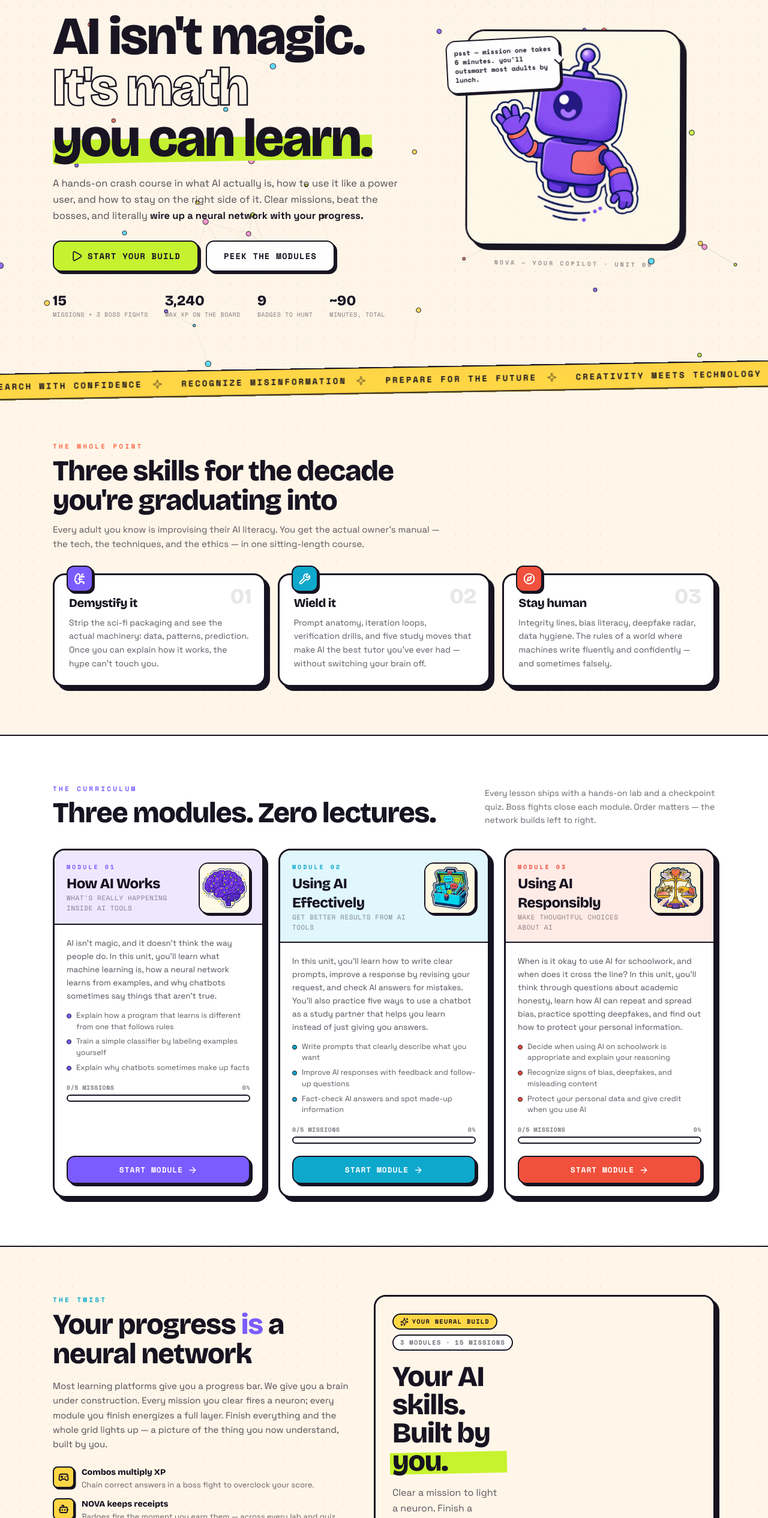
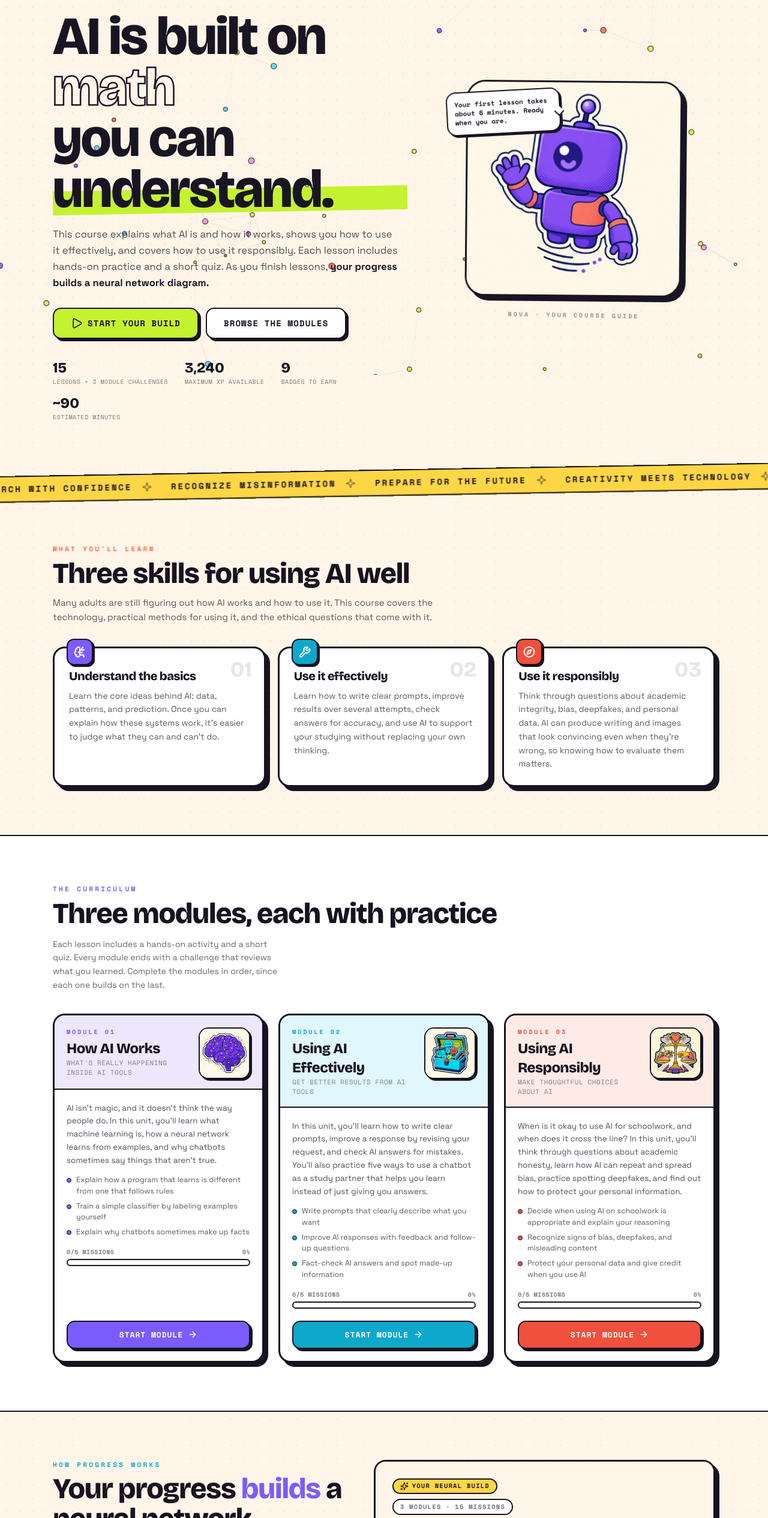
Before and after one commit to AnishVDev/Neuro-High, a Next.js app: page / in a window 1280 px wide. Shown: the part 175-2706 px from the top of the page at 60% size. Built offline with nearby package versions, Linux system fonts and the light colour scheme.

Commit message:
Update page.tsx

```diff
--- a/src/app/page.tsx
+++ b/src/app/page.tsx
@@ -13,22 +13,22 @@ const PILLARS = [
     icon: BrainCircuit,
     color: "#7B5CFF",
     num: "01",
-    title: "Demystify it",
-    text: "Strip the sci-fi packaging and see the actual machinery: data, patterns, prediction. Once you can explain how it works, the hype can't touch you.",
+    title: "Understand the basics",
+    text: "Learn the core ideas behind AI: data, patterns, and prediction. Once you can explain how these systems work, it's easier to judge what they can and can't do.",
   },
   {
     icon: Wrench,
     color: "#0EA8CC",
     num: "02",
-    title: "Wield it",
-    text: "Prompt anatomy, iteration loops, verification drills, and five study moves that make AI the best tutor you've ever had — without switching your brain off.",
+    title: "Use it effectively",
+    text: "Learn how to write clear prompts, improve results over several attempts, check answers for accuracy, and use AI to support your studying without replacing your own thinking.",
   },
   {
     icon: Compass,
     color: "#F0503C",
     num: "03",
-    title: "Stay human",
-    text: "Integrity lines, bias literacy, deepfake radar, data hygiene. The rules of a world where machines write fluently and confidently — and sometimes falsely.",
+    title: "Use it responsibly",
+    text: "Think through questions about academic integrity, bias, deepfakes, and personal data. AI can produce writing and images that look convincing even when they're wrong, so knowing how to evaluate them matters.",
   },
 ];
 
@@ -42,35 +42,35 @@ export default function HomePage() {
           <div>
             <div className="flex flex-wrap gap-2">
               <span className="chip bg-sun text-ink">AI literacy · grades 9–12</span>
-              <span className="chip bg-white text-ink/70">no account · no cost · no homework energy</span>
+              <span className="chip bg-white text-ink/70">free · no account needed</span>
             </div>
             <h1 className="mt-5 font-display text-[clamp(2.9rem,7.5vw,5.6rem)] font-extrabold leading-[0.95] tracking-tight text-ink">
-              AI isn't magic.
+              AI is built on
               <br />
-              <span className="text-outline">It's math</span>
+              <span className="text-outline">math</span>
               <br />
               <span className="relative inline-block">
-                <span className="relative z-10">you can learn.</span>
+                <span className="relative z-10">you can understand.</span>
                 <span className="absolute inset-x-0 bottom-1 z-0 h-[0.45em] -rotate-1 bg-lime" aria-hidden />
               </span>
             </h1>
             <p className="mt-5 max-w-xl text-[16.5px] leading-relaxed text-ink/75">
-              A hands-on crash course in what AI actually is, how to use it like a power
-              user, and how to stay on the right side of it. Clear missions, beat the
-              bosses, and literally <strong className="text-ink">wire up a neural network with your progress.</strong>
+              This course explains what AI is and how it works, shows you how to use it effectively,
+              and covers how to use it responsibly. Each lesson includes hands-on practice and a short
+              quiz. As you finish lessons, <strong className="text-ink">your progress builds a neural network diagram.</strong>
             </p>
             <div className="mt-7 flex flex-wrap items-center gap-3">
               <StartCta className="btn btn-primary !px-7 !py-3.5 !text-sm" />
               <Link href="#modules" className="btn btn-ghost !px-7 !py-3.5 !text-sm">
-                Peek the modules
+                Browse the modules
               </Link>
             </div>
             <div className="mt-8 flex flex-wrap gap-x-7 gap-y-3">
               {[
-                [`${TOTAL_LESSONS}`, "missions + 3 boss fights"],
-                [`${MAX_XP.toLocaleString()}`, "max XP on the board"],
-                ["9", "badges to hunt"],
-                ["~90", "minutes, total"],
+                [`${TOTAL_LESSONS}`, "lessons + 3 module challenges"],
+                [`${MAX_XP.toLocaleString()}`, "maximum XP available"],
+                ["9", "badges to earn"],
+                ["~90", "estimated minutes"],
               ].map(([v, l]) => (
                 <div key={l}>
                   <p className="font-display text-2xl font-extrabold text-ink">{v}</p>
@@ -83,19 +83,19 @@ export default function HomePage() {
           {/* NOVA */}
           <div className="relative mx-auto w-fit">
             <div className="absolute -left-6 top-2 z-10 hidden max-w-[190px] -rotate-3 rounded-2xl border-2 border-ink bg-white p-3 font-mono text-[11px] font-bold leading-snug text-ink shadow-[3px_3px_0_#171321] sm:block lg:-left-8">
-              psst — mission one takes 6 minutes. you'll outsmart most adults by lunch.
+              Your first lesson takes about 6 minutes. Ready when you are.
               <span className="absolute -right-1.5 top-8 size-3 rotate-45 border-b-2 border-r-2 border-ink bg-white" />
             </div>
             <Image
               src="/img/nova-bot.png"
-              alt="NOVA, your robot copilot, waving hello"
+              alt="NOVA, your course guide, waving hello"
               width={360}
               height={360}
               priority
               className="animate-float w-56 rounded-[2rem] border-[3px] border-ink bg-white shadow-[8px_8px_0_#171321] sm:w-64 lg:w-[360px]"
             />
             <p className="mt-4 rotate-1 text-center font-mono text-[10px] font-bold uppercase tracking-[0.3em] text-ink/45">
-              NOVA — your copilot · unit 09
+              NOVA · your course guide
             </p>
           </div>
         </div>
@@ -105,13 +105,13 @@ export default function HomePage() {
 
       {/* ─── PILLARS ──────────────────────────────────────────── */}
       <section className="mx-auto max-w-6xl px-4 py-16 sm:px-6 lg:py-20">
-        <p className="font-mono text-[11px] font-bold uppercase tracking-[0.3em] text-coral">The whole point</p>
+        <p className="font-mono text-[11px] font-bold uppercase tracking-[0.3em] text-coral">What you'll learn</p>
         <h2 className="mt-2 max-w-2xl font-display text-4xl font-extrabold leading-[1.02] tracking-tight text-ink sm:text-5xl">
-          Three skills for the decade you're graduating into
+          Three skills for using AI well
         </h2>
         <p className="mt-3 max-w-2xl text-[15px] leading-relaxed text-ink/70">
-          Every adult you know is improvising their AI literacy. You get the actual owner's
-          manual — the tech, the techniques, and the ethics — in one sitting-length course.
+          Many adults are still figuring out how AI works and how to use it. This course covers the
+          technology, practical methods for using it, and the ethical questions that come with it.
         </p>
         <div className="mt-9 grid gap-5 md:grid-cols-3">
           {PILLARS.map((p) => (
@@ -137,12 +137,13 @@ export default function HomePage() {
             <div>
               <p className="font-mono text-[11px] font-bold uppercase tracking-[0.3em] text-vio">The curriculum</p>
               <h2 className="mt-2 font-display text-4xl font-extrabold tracking-tight text-ink sm:text-5xl">
-                Three modules. Zero lectures.
+                Three modules, each with practice
               </h2>
             </div>
             <p className="max-w-sm text-sm leading-relaxed text-ink/65">
-              Every lesson ships with a hands-on lab and a checkpoint quiz. Boss fights close each
-              module. Order matters — the network builds left to right.
+              Each lesson includes a hands-on activity and a short quiz. Every module ends with a
+              challenge that reviews what you learned. Complete the modules in order, since each one
+              builds on the last.
             </p>
           </div>
           <div className="mt-9 grid gap-6 md:grid-cols-3">
@@ -157,21 +158,21 @@ export default function HomePage() {
       <section className="mx-auto max-w-6xl px-4 py-16 sm:px-6 lg:py-20">
         <div className="grid items-start gap-10 lg:grid-cols-[1fr_1.15fr]">
           <div>
-            <p className="font-mono text-[11px] font-bold uppercase tracking-[0.3em] text-aqua-deep">The twist</p>
+            <p className="font-mono text-[11px] font-bold uppercase tracking-[0.3em] text-aqua-deep">How progress works</p>
             <h2 className="mt-2 font-display text-4xl font-extrabold leading-[1.03] tracking-tight text-ink sm:text-5xl">
-              Your progress <span className="text-vio">is</span> a neural network
+              Your progress <span className="text-vio">builds</span> a neural network
             </h2>
             <p className="mt-4 text-[15px] leading-relaxed text-ink/75">
-              Most learning platforms give you a progress bar. We give you a brain under
-              construction. Every mission you clear fires a neuron; every module you finish
-              energizes a full layer. Finish everything and the whole grid lights up —
-              a picture of the thing you now understand, built by you.
+              Instead of a standard progress bar, your progress is shown as a neural network. Each
+              lesson you complete activates a neuron, and finishing a module lights up a full layer.
+              When you complete the course, the whole network is active, showing the concepts you've
+              learned.
             </p>
             <ul className="mt-6 space-y-3">
               {[
-                [Gamepad2, "Combos multiply XP", "Chain correct answers in a boss fight to overclock your score."],
-                [Bot, "NOVA keeps receipts", "Badges fire the moment you earn them — across every lab and quiz."],
-                [GraduationCap, "Ranks, not grades", "Bootloader → Singularity. Eight ranks, each with its own swagger."],
+                [Gamepad2, "Streaks earn bonus XP", "Answer several questions correctly in a row during a challenge to multiply your points."],
+                [Bot, "Badges as you go", "You earn badges by finishing activities and quizzes. NOVA lets you know as soon as you earn one."],
+                [GraduationCap, "Ranks show your growth", "Earn XP to move up eight ranks, from Bootloader to Singularity."],
               ].map(([Icon, t, d]) => (
                 <li key={String(t)} className="flex items-start gap-3">
                   <span className="grid size-9 shrink-0 place-items-center rounded-lg border-2 border-ink bg-sun shadow-[2.5px_2.5px_0_#171321]">
@@ -187,7 +188,7 @@ export default function HomePage() {
             <div className="mt-7 flex flex-wrap gap-3">
               <StartCta className="btn btn-violet !px-6 !py-3 !text-xs" small />
               <Link href="/dashboard" className="btn btn-ghost !px-6 !py-3 !text-xs">
-                Open mission control
+                View your dashboard
               </Link>
             </div>
           </div>
@@ -198,11 +199,12 @@ export default function HomePage() {
       {/* ─── PLEDGE STRIP ─────────────────────────────────────── */}
       <section className="border-t-2 border-ink bg-vio px-4 py-14 text-center text-white sm:px-6">
         <p className="mx-auto max-w-3xl font-display text-3xl font-extrabold leading-tight sm:text-4xl">
-          “The AI you use is a prediction engine. Learn its gears — then drive it,
-          don't let it drive <span className="text-sun">you</span>.”
+          “AI tools produce answers by predicting what is likely to come next. Understanding how they
+          work helps you decide how much to trust them and keep <span className="text-sun">control</span> of
+          how you use them.”
         </p>
         <p className="mt-4 font-mono text-[11px] font-bold uppercase tracking-[0.3em] text-white/70">
-          the neuro//high working agreement
+          the neuro//high approach
         </p>
       </section>
     </>
```
